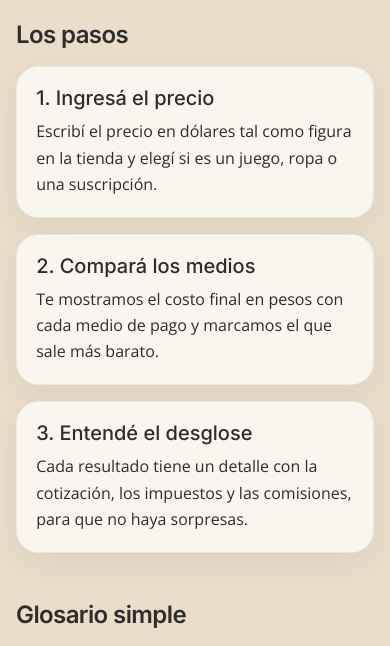
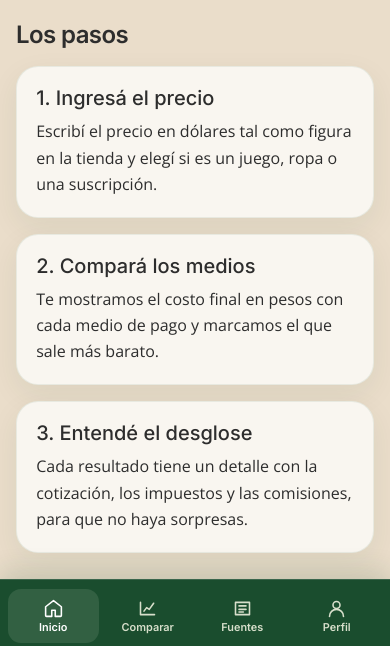
Before and after one commit to maiaKupersmidUADE/repoauxiliar, a plain HTML site: page secciones/como-funciona.html in a window 390 px wide. Shown: the part 192-838 px from the top of the page. Drawn offline with nearby package versions, Linux system fonts and the light colour scheme.

Commit message:
Actualizar navegación responsive de USDecide

```diff
--- a/secciones/como-funciona.html
+++ b/secciones/como-funciona.html
@@ -20,17 +20,15 @@
     <nav class="navbar navbar-expand-lg navbar-usd" data-bs-theme="dark" aria-label="Navegación principal">
       <div class="container">
         <a class="navbar-brand" href="../index.html">US<span>Decide</span></a>
-        <button class="navbar-toggler" type="button" data-bs-toggle="collapse" data-bs-target="#menuPrincipal" aria-controls="menuPrincipal" aria-expanded="false" aria-label="Abrir o cerrar el menú">
-          <span class="navbar-toggler-icon"></span>
-        </button>
+        <button class="navbar-toggler" type="button" data-bs-toggle="collapse" data-bs-target="#menuPrincipal" aria-controls="menuPrincipal" aria-expanded="false" aria-label="Abrir o cerrar el menú"><span class="navbar-toggler-icon"></span></button>
         <div class="collapse navbar-collapse" id="menuPrincipal">
           <ul class="navbar-nav ms-auto">
-          <li class="nav-item"><a class="nav-link" href="../index.html">Inicio</a></li>
-          <li class="nav-item"><a class="nav-link" href="calculadora.html">Calculadora</a></li>
-          <li class="nav-item"><a class="nav-link" href="comparativa.html">Comparativa</a></li>
-          <li class="nav-item"><a class="nav-link" href="como-funciona.html" aria-current="page">Cómo funciona</a></li>
-          <li class="nav-item"><a class="nav-link" href="transparencia.html">Transparencia</a></li>
-          <li class="nav-item"><a class="nav-link" href="perfil.html">Mi perfil</a></li>
+            <li class="nav-item"><a class="nav-link" href="../index.html" aria-current="page">Inicio</a></li>
+            <li class="nav-item"><a class="nav-link" href="calculadora.html" >Calculadora</a></li>
+            <li class="nav-item"><a class="nav-link" href="comparativa.html" >Comparativa</a></li>
+            <li class="nav-item"><a class="nav-link" href="como-funciona.html">Cómo funciona</a></li>
+            <li class="nav-item"><a class="nav-link" href="transparencia.html" >Transparencia</a></li>
+            <li class="nav-item"><a class="nav-link" href="perfil.html" >Mi perfil</a></li>
           </ul>
         </div>
       </div>
@@ -112,6 +110,21 @@
     </div>
   </main>
 
+  <nav class="bottom-app-nav" aria-label="Navegación de la aplicación">
+    <a href="../index.html" aria-current="page">
+      <svg viewBox="0 0 24 24" fill="none" stroke-width="1.8" stroke-linecap="round" stroke-linejoin="round" aria-hidden="true"><path d="m3 10 9-7 9 7v10a1 1 0 0 1-1 1h-6v-7h-4v7H4a1 1 0 0 1-1-1z"/></svg><span>Inicio</span>
+    </a>
+    <a href="comparativa.html" >
+      <svg viewBox="0 0 24 24" fill="none" stroke-width="1.8" stroke-linecap="round" stroke-linejoin="round" aria-hidden="true"><path d="M4 19V5m0 14h16M8 15l3-4 3 2 5-7"/></svg><span>Comparar</span>
+    </a>
+    <a href="transparencia.html" >
+      <svg viewBox="0 0 24 24" fill="none" stroke-width="1.8" stroke-linecap="round" stroke-linejoin="round" aria-hidden="true"><path d="M4 5h16v14H4zM8 9h8M8 13h8M8 16h5"/></svg><span>Fuentes</span>
+    </a>
+    <a href="perfil.html" >
+      <svg viewBox="0 0 24 24" fill="none" stroke-width="1.8" stroke-linecap="round" stroke-linejoin="round" aria-hidden="true"><circle cx="12" cy="8" r="4"/><path d="M4 21a8 8 0 0 1 16 0"/></svg><span>Perfil</span>
+    </a>
+  </nav>
+
   <footer class="pie-usd">
     <div class="container">
       <p class="mb-1"><strong>USDecide</strong> · Información orientativa, no es asesoramiento financiero ni impositivo. El importe final puede variar según cada operación.</p>
```
